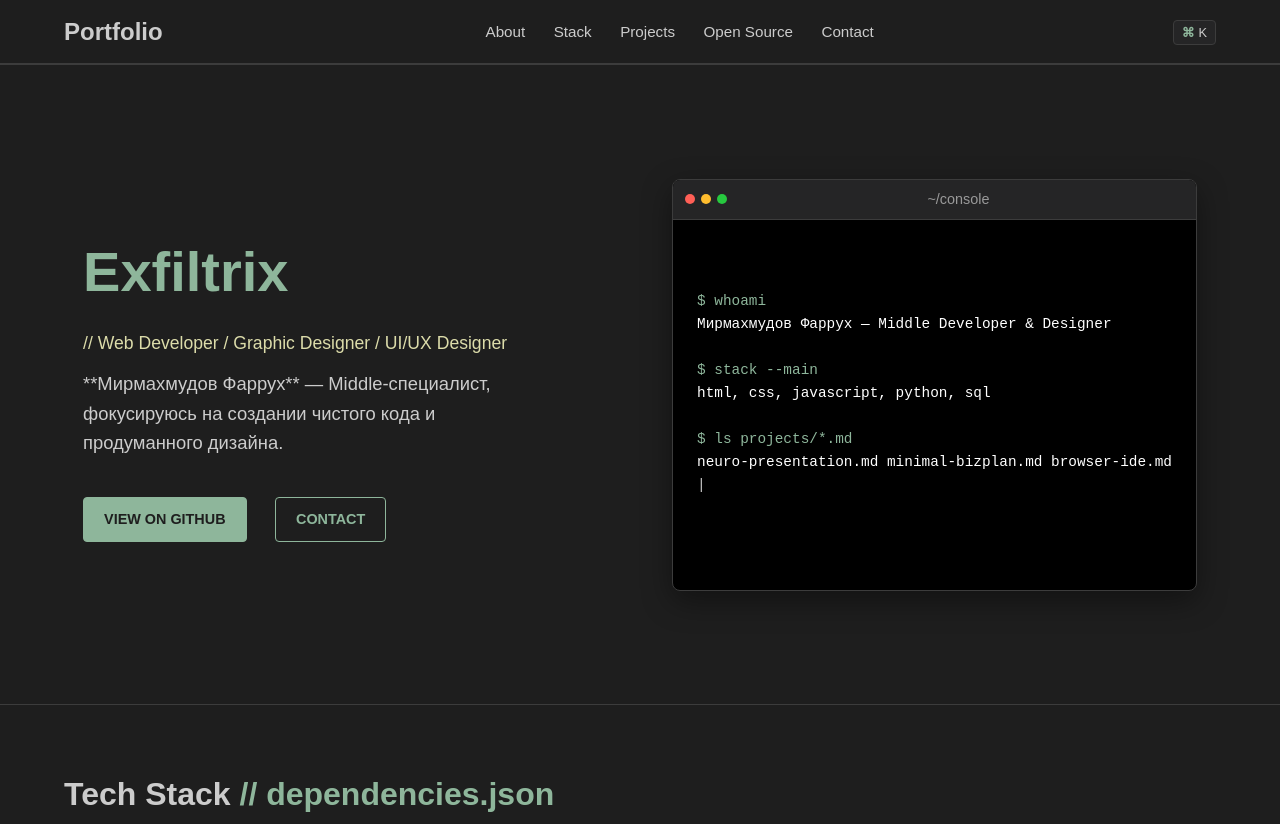
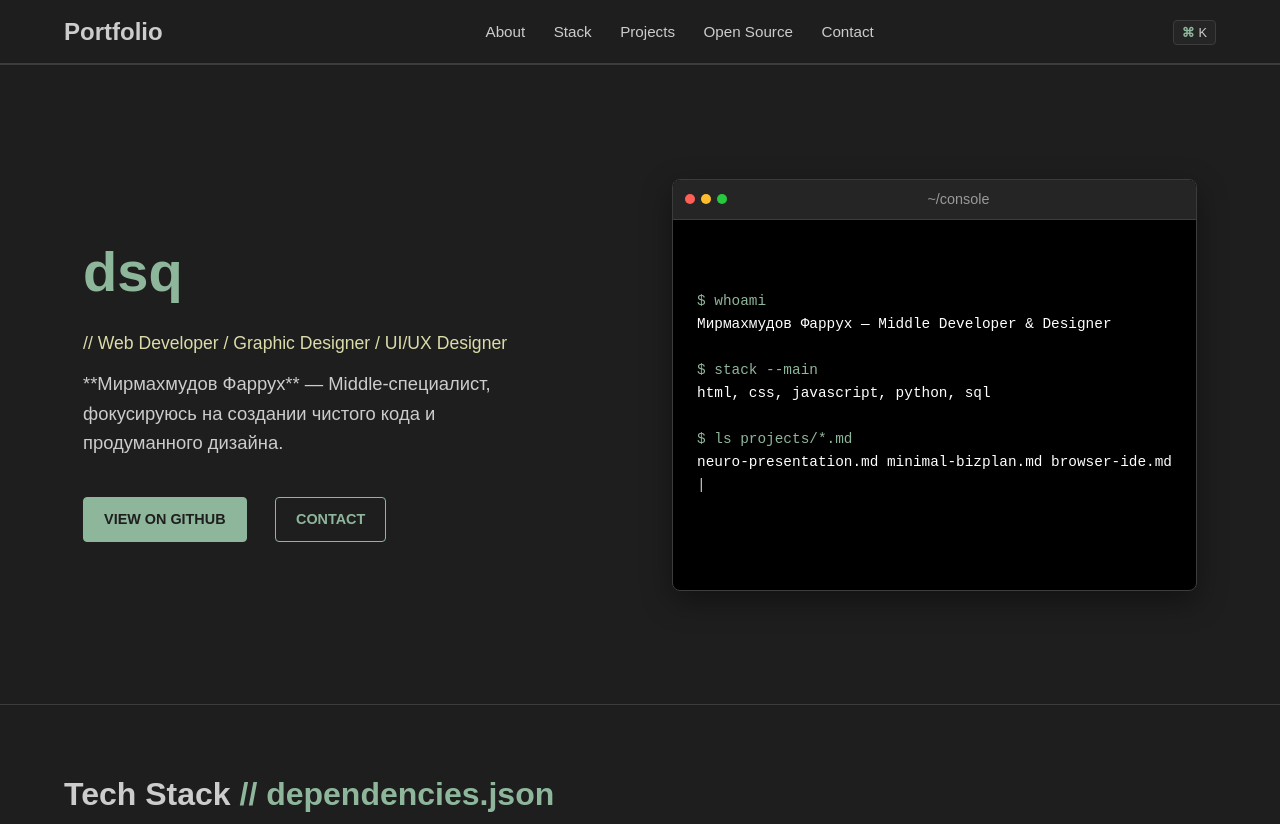
Before and after one commit to exfiltrix/progstyle_portfolio, a plain HTML site: page index.html in a window 1280 px wide. Shown: the top 824 px of the page. Drawn offline with Linux system fonts and the light colour scheme; a web font is replaced by a local one.

Commit message:
Update index.html

```diff
--- a/index.html
+++ b/index.html
@@ -46,7 +46,7 @@
         <section id="hero" class="hero section-padding">
             <div class="container hero-grid">
                 <div class="hero-info fade-in-up">
-                    <h1 class="color-primary">Exfiltrix</h1>
+                    <h1 class="color-primary">dsq</h1>
                     <p class="role-tag">// Web Developer / Graphic Designer / UI/UX Designer</p>
                     <p class="tagline">**Мирмахмудов Фаррух** — Middle-специалист, фокусируюсь на создании чистого кода
                         и продуманного дизайна.</p>
```
